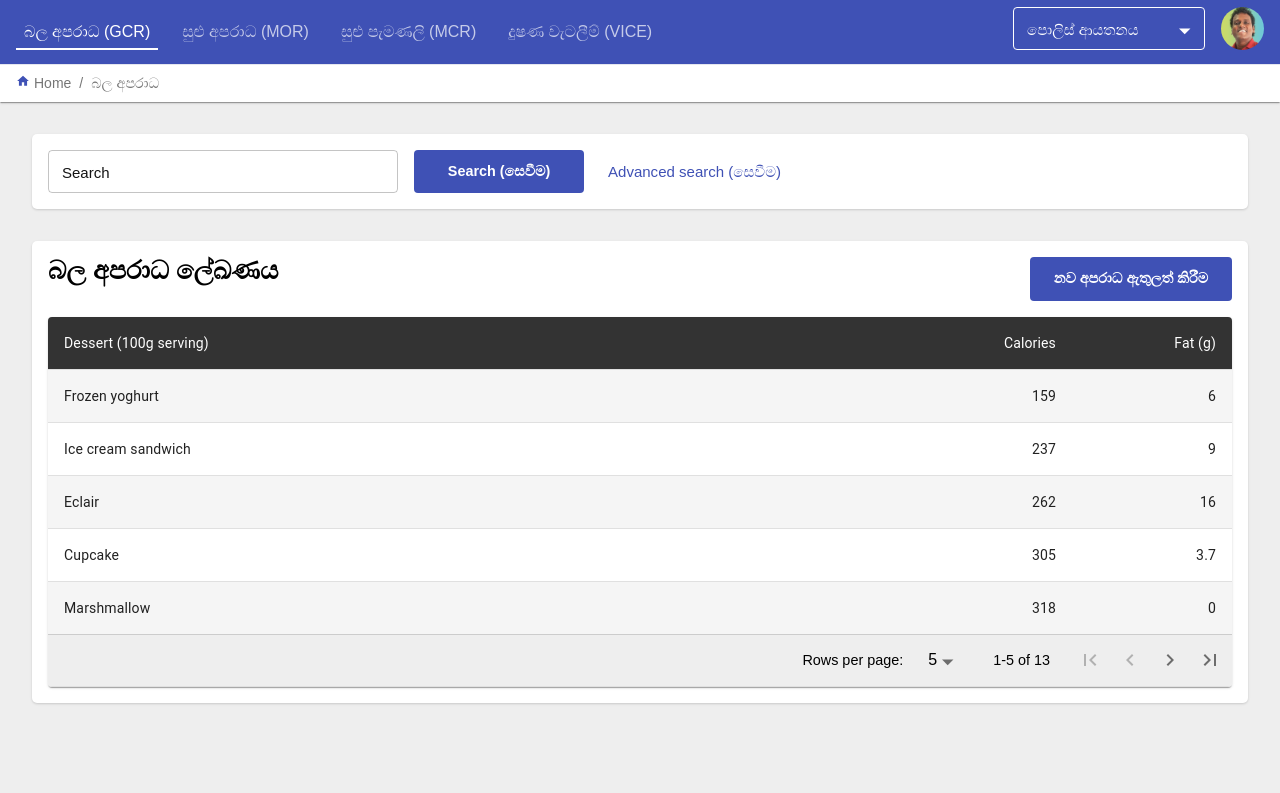
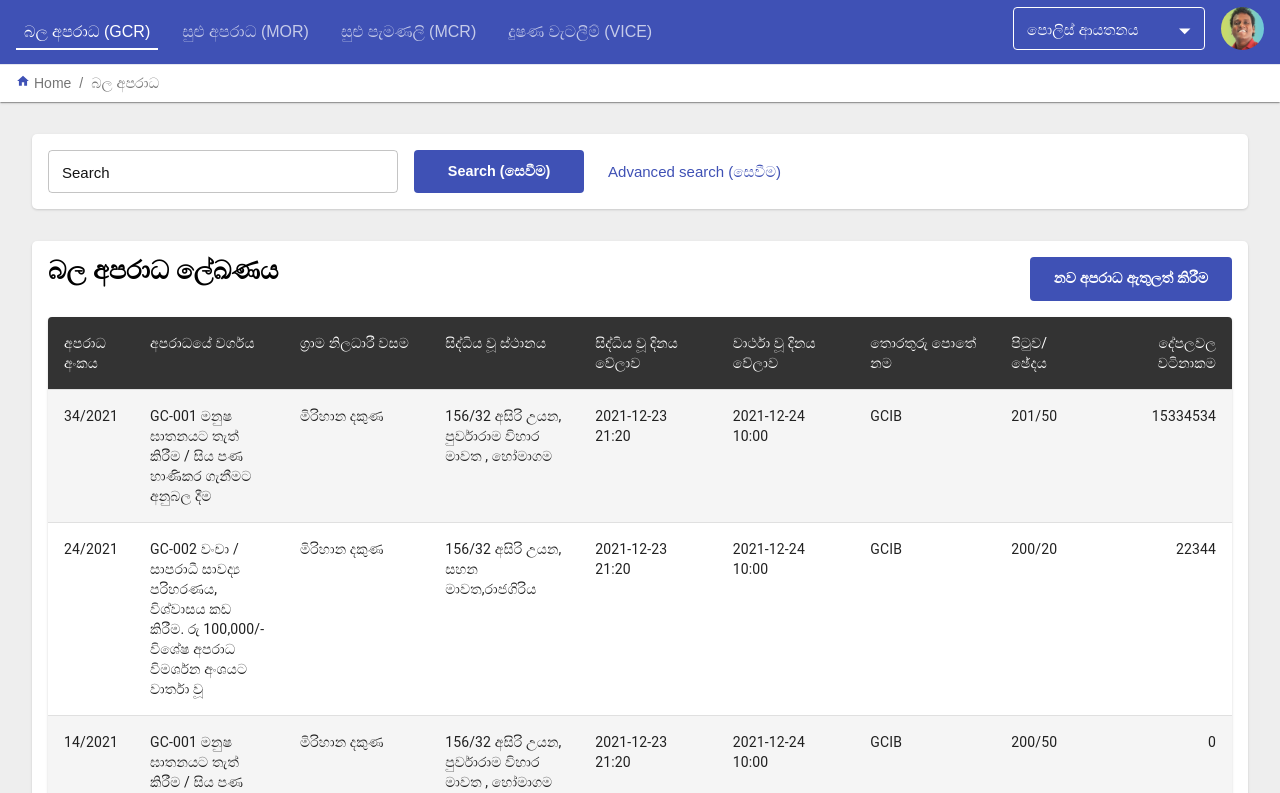
Before and after one commit to hirangithub/CrimeApp, a React (Create React App) app: page / in a window 1280 px wide. Shown: the top 793 px of the page. Built offline with nearby package versions, Linux system fonts and the light colour scheme; a web font is replaced by a local one.

Commit message:
Add some data to the crime list table to give more meaning

```diff
--- a/src/components/GCR.js
+++ b/src/components/GCR.js
@@ -119,25 +119,44 @@ const StyledTableRow = styled(TableRow)(({ theme }) => ({
     },
 }));
 
-function createData(name, calories, fat) {
-    return { name, calories, fat };
+function createData(crimeNumber, crimeType, gsDivision, placeOfIncident,
+  dateTimeOfIncident, reportedDateTime,
+  infomationBookName, pageAndPara, valueOfProperty) {
+  return {
+    crimeNumber,
+    crimeType,
+    gsDivision,
+    placeOfIncident,
+    dateTimeOfIncident,
+    reportedDateTime,
+    infomationBookName,
+    pageAndPara,
+    valueOfProperty };
 }
 
 const rows = [
-    createData('Cupcake', 305, 3.7),
-    createData('Donut', 452, 25.0),
-    createData('Eclair', 262, 16.0),
-    createData('Frozen yoghurt', 159, 6.0),
-    createData('Gingerbread', 356, 16.0),
-    createData('Honeycomb', 408, 3.2),
-    createData('Ice cream sandwich', 237, 9.0),
-    createData('Jelly Bean', 375, 0.0),
-    createData('KitKat', 518, 26.0),
-    createData('Lollipop', 392, 0.2),
-    createData('Marshmallow', 318, 0),
-    createData('Nougat', 360, 19.0),
-    createData('Oreo', 437, 18.0),
-  ].sort((a, b) => (a.calories < b.calories ? -1 : 1));
+    createData('34/2021', 'GC-001 මනුෂ ඝාතනයට තැත් කිරීම / සිය පණ හාණිකර ගැනීමට අනුබල දීම',
+    'මිරිහාන දකුණ', '156/32 අසිරි උයන, පුර්වාරාම විහාර මාවත , හෝමාගම',
+    '2021-12-23 21:20','2021-12-24 10:00', 'GCIB', '201/50', 15334534.00),
+    createData('24/2021', 'GC-002 වංචා / සාපරාධී සාවද්‍ය පරිහරණය, විශ්වාසය කඩ කිරීම. රු 100,000/- විශේෂ අපරාධ විමර්ශන අංශයට වාර්තා වූ',
+    'මිරිහාන දකුණ', '156/32 අසිරි උයන, සහන මාවත,රාජගිරිය ',
+    '2021-12-23 21:20','2021-12-24 10:00', 'GCIB', '200/20', 22344.00),
+    createData('14/2021', 'GC-001 මනුෂ ඝාතනයට තැත් කිරීම / සිය පණ හාණිකර ගැනීමට අනුබල දීම',
+    'මිරිහාන දකුණ', '156/32 අසිරි උයන, පුර්වාරාම විහාර මාවත , හෝමාගම',
+    '2021-12-23 21:20','2021-12-24 10:00', 'GCIB', '200/50', 0.00),
+    createData('12/2021', 'GC-003 බලෙන් ලබා ගැනීම් ( මුදලක් යම් දේපලක් හෝ වටිනා ඇපයකට හැරවිය හැකි අත්සන් තැබූ යමක්)',
+    'මිරිහාන දකුණ', '156/32 අසිරි උයන, පුර්වාරාම විහාර මාවත , හෝමාගම',
+    '2021-12-23 21:20','2021-12-24 10:00', 'GCIB', '200/50', 15334534),
+    createData('10/2021', 'GC-001 මනුෂ ඝාතනයට තැත් කිරීම / සිය පණ හාණිකර ගැනීමට අනුබල දීම',
+    'මිරිහාන දකුණ', '156/32 අසිරි උයන, පුර්වාරාම විහාර මාවත , හෝමාගම',
+    '2021-12-23 21:20','2021-12-24 10:00', 'GCIB', '200/50', 15334534),
+    createData('09/2021', 'GC-001 මනුෂ ඝාතනයට තැත් කිරීම / සිය පණ හාණිකර ගැනීමට අනුබල දීම',
+    'මිරිහාන දකුණ', '156/32 අසිරි උයන, පුර්වාරාම විහාර මාවත , හෝමාගම',
+    '2021-12-23 21:20','2021-12-24 10:00', 'GCIB', '200/50', 15334534),
+    createData('34/2021', 'GC-001 මනුෂ ඝාතනයට තැත් කිරීම / සිය පණ හාණිකර ගැනීමට අනුබල දීම',
+    'මිරිහාන දකුණ', '156/32 අසිරි උයන, පුර්වාරාම විහාර මාවත , හෝමාගම',
+    '2021-12-23 21:20','2021-12-24 10:00', 'GCIB', '200/50', 15334534),
+  ].sort((a, b) => (a.dateTimeOfIncident < b.dateTimeOfIncident ? -1 : 1));
 
   const Transition = React.forwardRef(function Transition(props, ref) {
     return <Slide direction="up" ref={ref} {...props} />;
@@ -216,10 +235,16 @@ const Home = () => {
                         <TableContainer component={Paper} className="data-grid-holder">
                             <Table sx={{ minWidth: 700 }} aria-label="customized pagination table">
                                 <TableHead>
-                                <TableRow>
-                                    <StyledTableCell>Dessert (100g serving)</StyledTableCell>
-                                    <StyledTableCell align="right">Calories</StyledTableCell>
-                                    <StyledTableCell align="right">Fat&nbsp;(g)</StyledTableCell>
+                                <TableRow style={{ verticalAlign: 'top' }}>
+                                  <StyledTableCell>අපරාධ අංකය</StyledTableCell>
+                                  <StyledTableCell>අපරාධයේ වර්ගය</StyledTableCell>
+                                  <StyledTableCell>ග්‍රාම නිලධාරී වසම</StyledTableCell>
+                                  <StyledTableCell>සිද්ධිය වූ ස්ථානය</StyledTableCell>
+                                  <StyledTableCell>සිද්ධිය වූ දිනය වේලාව</StyledTableCell>
+                                  <StyledTableCell>වාර්ථා වූ දිනය වේලාව</StyledTableCell>
+                                  <StyledTableCell>තොරතුරු පොතේ නම</StyledTableCell>
+                                  <StyledTableCell>පිටුව/ ඡේදය</StyledTableCell>
+                                  <StyledTableCell  align="right">දේපලවල වටිනාකම</StyledTableCell>
                                 </TableRow>
                                 </TableHead>
                                 <TableBody>
@@ -227,15 +252,33 @@ const Home = () => {
                                             ? rows.slice(page * rowsPerPage, page * rowsPerPage + rowsPerPage)
                                             : rows
                                         ).map((row) => (
-                                            <StyledTableRow key={row.name}>
-                                                <TableCell component="th" scope="row">
-                                                    {row.name}
+                                            <StyledTableRow key={row.name} style={{ verticalAlign: 'top' }}>
+                                                <TableCell style={{ width: 80 }} component="th" scope="row" >
+                                                    {row.crimeNumber}
+                                                </TableCell>
+                                                <TableCell style={{ minWidth: 150 }} >
+                                                    {row.crimeType}
+                                                </TableCell>
+                                                <TableCell style={{ width: 170 }} >
+                                                    {row.gsDivision}
+                                                </TableCell>
+                                                <TableCell style={{ minWidth: 150 }} >
+                                                    {row.placeOfIncident}
+                                                </TableCell>
+                                                <TableCell style={{ width: 160 }} >
+                                                    {row.dateTimeOfIncident}
+                                                </TableCell>
+                                                <TableCell style={{ width: 160 }} >
+                                                    {row.reportedDateTime}
+                                                </TableCell>
+                                                <TableCell style={{ width: 160 }} >
+                                                    {row.infomationBookName}
+                                                </TableCell>
+                                                <TableCell style={{ width: 100 }} >
+                                                    {row.pageAndPara}
                                                 </TableCell>
                                                 <TableCell style={{ width: 160 }} align="right">
-                                                    {row.calories}
-                                                </TableCell>
-                                                <TableCell style={{ width: 160 }} align="right">
-                                                    {row.fat}
+                                                    {row.valueOfProperty}
                                                 </TableCell>
                                             </StyledTableRow>
                                     ))}
@@ -250,7 +293,7 @@ const Home = () => {
                                     <TableRow>
                                         <TablePagination
                                             rowsPerPageOptions={[5, 10, 25, { label: 'All', value: -1 }]}
-                                            colSpan={3}
+                                            colSpan={9}
                                             count={rows.length}
                                             rowsPerPage={rowsPerPage}
                                             page={page}
```
